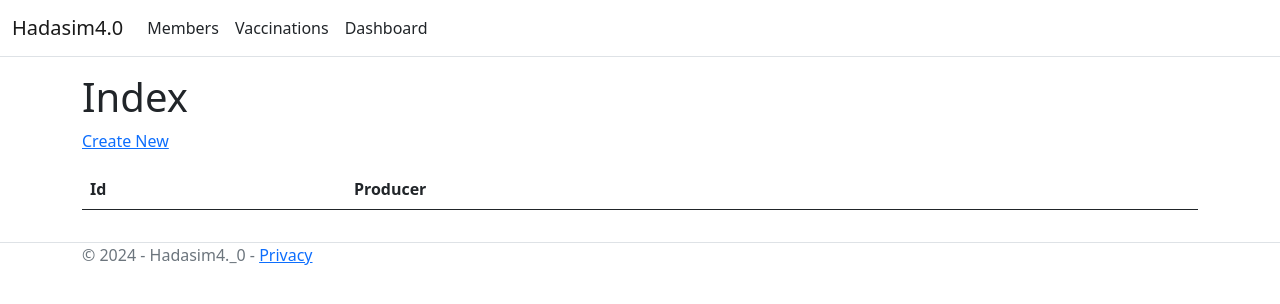
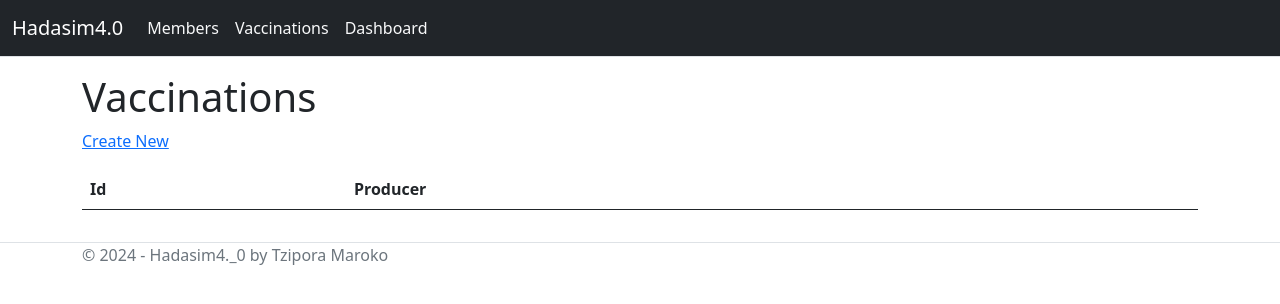
Before and after one commit to TziporaMaroko/Hadasim4.0, an ASP.NET Core app: page /Vaccinations in a window 1280 px wide. Shown: the top 304 px of the page. Run offline with ASP.NET Core 8, Linux system fonts and the light colour scheme; lists and menus that the app fills with data are empty.

Commit message:
small changes

```diff
--- a/Hadasim4.0/Controllers/VaccinationsController.cs
+++ b/Hadasim4.0/Controllers/VaccinationsController.cs
@@ -52,8 +52,6 @@ namespace Hadasim4._0.Controllers
         }
 
         // POST: Vaccinations/Create
-        // To protect from overposting attacks, enable the specific properties you want to bind to.
-        // For more details, see http://go.microsoft.com/fwlink/?LinkId=317598.
         [HttpPost]
         [ValidateAntiForgeryToken]
         public async Task<IActionResult> Create([Bind("Id,Producer")] Vaccination vaccination)
@@ -84,8 +82,6 @@ namespace Hadasim4._0.Controllers
         }
 
         // POST: Vaccinations/Edit/5
-        // To protect from overposting attacks, enable the specific properties you want to bind to.
-        // For more details, see http://go.microsoft.com/fwlink/?LinkId=317598.
         [HttpPost]
         [ValidateAntiForgeryToken]
         public async Task<IActionResult> Edit(int id, [Bind("Id,Producer")] Vaccination vaccination)
--- a/Hadasim4.0/Views/Dashboard/Index.cshtml
+++ b/Hadasim4.0/Views/Dashboard/Index.cshtml
@@ -55,6 +55,7 @@
         <div class="card oh">
             <div class="card-body">
                 <h4 class="card-title">Graph Overview</h4>
+                <p>The number of Covid-19 cases every day in the last month</p>
                 <input type="text" id="date-picker1" class="flatpickr" size="24" style="text-align:center" placeholder="Select Date Range..">
                 <div id="line-chart" style="height: 350px;"></div>
             </div>
--- a/Hadasim4.0/Views/Home/Privacy.cshtml
+++ /dev/null
@@ -1,6 +0,0 @@
-@{
-    ViewData["Title"] = "Privacy Policy";
-}
-<h1>@ViewData["Title"]</h1>
-
-<p>Use this page to detail your site's privacy policy.</p>
--- a/Hadasim4.0/Views/Shared/_Layout.cshtml
+++ b/Hadasim4.0/Views/Shared/_Layout.cshtml
@@ -10,7 +10,7 @@
 </head>
 <body>
     <header>
-        <nav class="navbar navbar-expand-sm navbar-toggleable-sm navbar-light bg-white border-bottom box-shadow mb-3">
+        <nav class="navbar navbar-expand-sm navbar-toggleable-sm navbar-dark bg-dark border-bottom box-shadow mb-3 ">
             <div class="container-fluid">
                 <a class="navbar-brand" asp-area="" asp-controller="Members" asp-action="Index">Hadasim4.0</a>
                 <button class="navbar-toggler" type="button" data-bs-toggle="collapse" data-bs-target=".navbar-collapse" aria-controls="navbarSupportedContent"
@@ -20,13 +20,13 @@
                 <div class="navbar-collapse collapse d-sm-inline-flex justify-content-between">
                     <ul class="navbar-nav flex-grow-1">
                         <li class="nav-item">
-                            <a class="nav-link text-dark" asp-area="" asp-controller="Members" asp-action="Index">Members</a>
+                            <a class="nav-link text-light" asp-area="" asp-controller="Members" asp-action="Index">Members</a>
                         </li>
                         <li class="nav-item">
-                            <a class="nav-link text-dark" asp-area="" asp-controller="Vaccinations" asp-action="Index">Vaccinations</a>
+                            <a class="nav-link text-light" asp-area="" asp-controller="Vaccinations" asp-action="Index">Vaccinations</a>
                         </li>
                         <li class="nav-item">
-                            <a class="nav-link text-dark" asp-area="" asp-controller="Dashboard" asp-action="Index">Dashboard</a>
+                            <a class="nav-link text-light" asp-area="" asp-controller="Dashboard" asp-action="Index">Dashboard</a>
                         </li>
                     </ul>
                 </div>
@@ -41,7 +41,7 @@
 
     <footer class="border-top footer text-muted">
         <div class="container">
-            &copy; 2024 - Hadasim4._0 - <a asp-area="" asp-controller="Home" asp-action="Privacy">Privacy</a>
+            &copy; 2024 - Hadasim4._0 by Tzipora Maroko
         </div>
     </footer>
     <script src="~/lib/jquery/dist/jquery.min.js"></script>
--- a/Hadasim4.0/Views/Vaccinations/Index.cshtml
+++ b/Hadasim4.0/Views/Vaccinations/Index.cshtml
@@ -1,10 +1,10 @@
 @model IEnumerable<Hadasim4._0.Models.Vaccination>
 
 @{
-    ViewData["Title"] = "Index";
+    ViewData["Title"] = "Vaccinations";
 }
 
-<h1>Index</h1>
+<h1>Vaccinations</h1>
 
 <p>
     <a asp-action="Create">Create New</a>
```
Also changed, not shown: Hadasim4.0/Controllers/DashboardController.cs (+19 -4 lines), Hadasim4.0/Controllers/HomeController.cs (deleted, +0 -32 lines), Hadasim4.0/Controllers/MembersController.cs (+5 -6 lines), Hadasim4.0/Views/Home/Index.cshtml (deleted, +0 -8 lines), Hadasim4.0/Views/Members/Delete.cshtml (+11 -4 lines).
